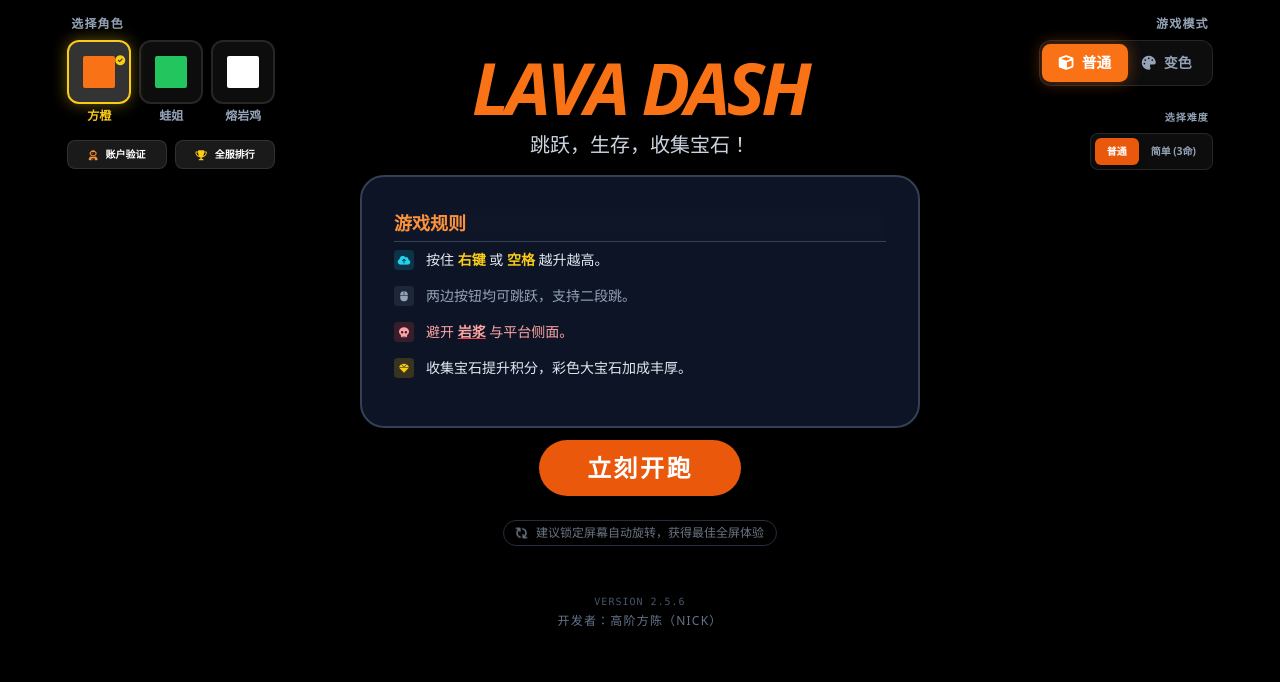
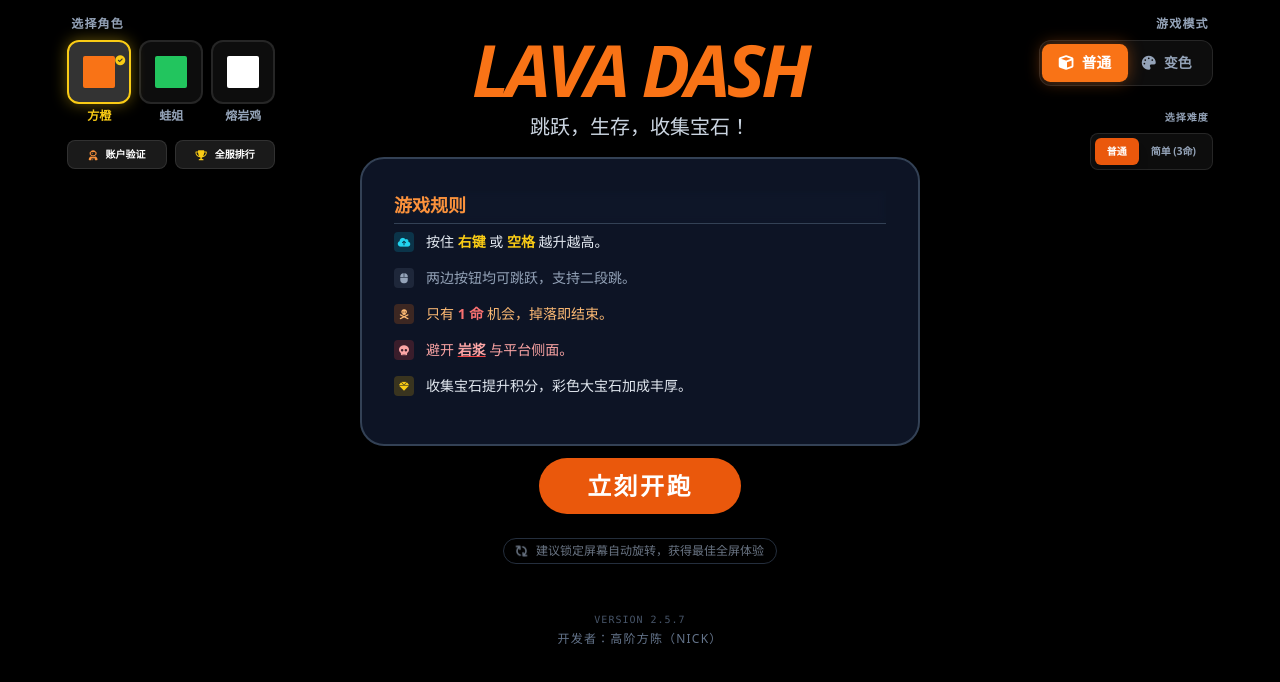
Before and after one commit to foxcsong/lava-leap, a React (Vite) app: page / in a window 1280 px wide. Shown: the top 682 px of the page. Built offline with nearby package versions, Linux system fonts and the light colour scheme.

Commit message:
feat: implement dynamic game rules tailored to mode and difficulty (v2.5.7)

```diff
--- a/App.tsx
+++ b/App.tsx
@@ -587,19 +587,44 @@ const App: React.FC = () => {
                     <span>按住 <span className="text-yellow-400 font-bold">右键</span> 或 <span className="text-yellow-400 font-bold">空格</span> 越升越高。</span>
                   </li>
                   {gameMode === GameMode.COLOR_SHIFT ? (
+                    <>
                       <li className="flex items-start gap-3 border-l-2 border-indigo-500 pl-3 py-1 bg-indigo-500/10">
                         <div className="w-5 h-5 flex-shrink-0 bg-indigo-500/20 rounded flex items-center justify-center">
                           <i className="fa-solid fa-palette text-[10px] text-indigo-400"></i>
                         </div>
                         <span>按 <span className="text-yellow-400 font-bold">左键 / Shift / Z</span> 变色，必须与地面一致。</span>
                       </li>
+                      <li className="flex items-start gap-3 text-cyan-300 italic">
+                        <div className="w-5 h-5 flex-shrink-0 bg-cyan-500/20 rounded flex items-center justify-center">
+                          <i className="fa-solid fa-bolt text-[10px]"></i>
+                        </div>
+                        <span>速度恒定 <span className="font-bold">1.5x</span>，极度考验反应速度。</span>
+                      </li>
+                    </>
                   ) : (
+                    <>
                       <li className="flex items-start gap-3 text-slate-400">
                         <div className="w-5 h-5 flex-shrink-0 bg-slate-500/20 rounded flex items-center justify-center">
                           <i className="fa-solid fa-mouse text-[10px]"></i>
                         </div>
                         <span>两边按钮均可跳跃，支持二段跳。</span>
                       </li>
+                      {gameDifficulty === Difficulty.EASY ? (
+                        <li className="flex items-start gap-3 text-green-400 border-l-2 border-green-500 pl-3 py-1 bg-green-500/10">
+                          <div className="w-5 h-5 flex-shrink-0 bg-green-500/20 rounded flex items-center justify-center">
+                            <i className="fa-solid fa-heart text-[10px]"></i>
+                          </div>
+                          <span>拥有 <span className="font-bold">3 命</span> 机会，拾取生命宝石可复活。</span>
+                        </li>
+                      ) : (
+                        <li className="flex items-start gap-3 text-orange-300">
+                          <div className="w-5 h-5 flex-shrink-0 bg-orange-500/20 rounded flex items-center justify-center">
+                            <i className="fa-solid fa-skull-crossbones text-[10px]"></i>
+                          </div>
+                          <span>只有 <span className="font-bold text-red-400">1 命</span> 机会，掉落即结束。</span>
+                        </li>
+                      )}
+                    </>
                   )}
                   <li className="flex items-start gap-3 text-red-300">
                     <div className="w-5 h-5 flex-shrink-0 bg-red-500/20 rounded flex items-center justify-center">
--- a/game/Config.ts
+++ b/game/Config.ts
@@ -1,6 +1,6 @@
 
 export const CONFIG = {
-    VERSION: '2.5.6',
+    VERSION: '2.5.7',
     // 基础物理参数 (对应 1080p 参考高度)
     REFERENCE_HEIGHT: 1080,
 
```
Lines whose indentation alone changed are shown as unchanged.
